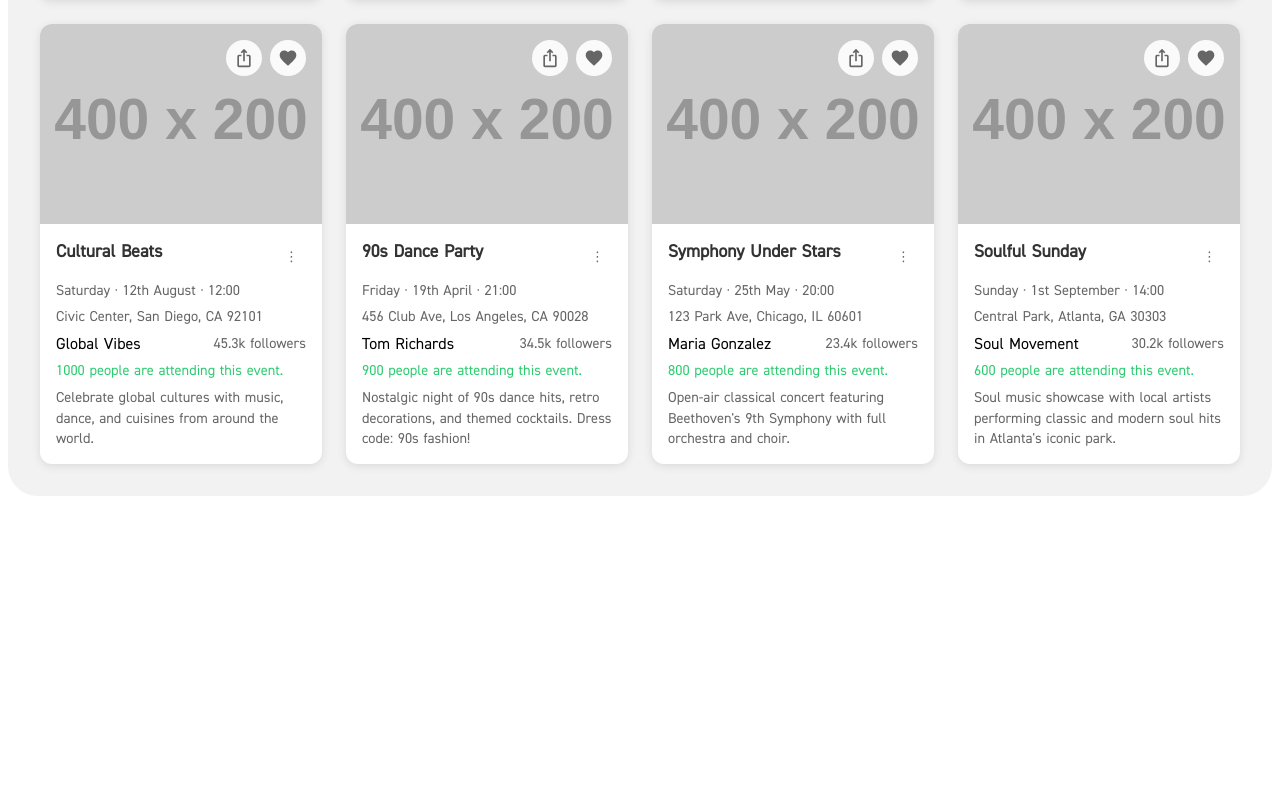
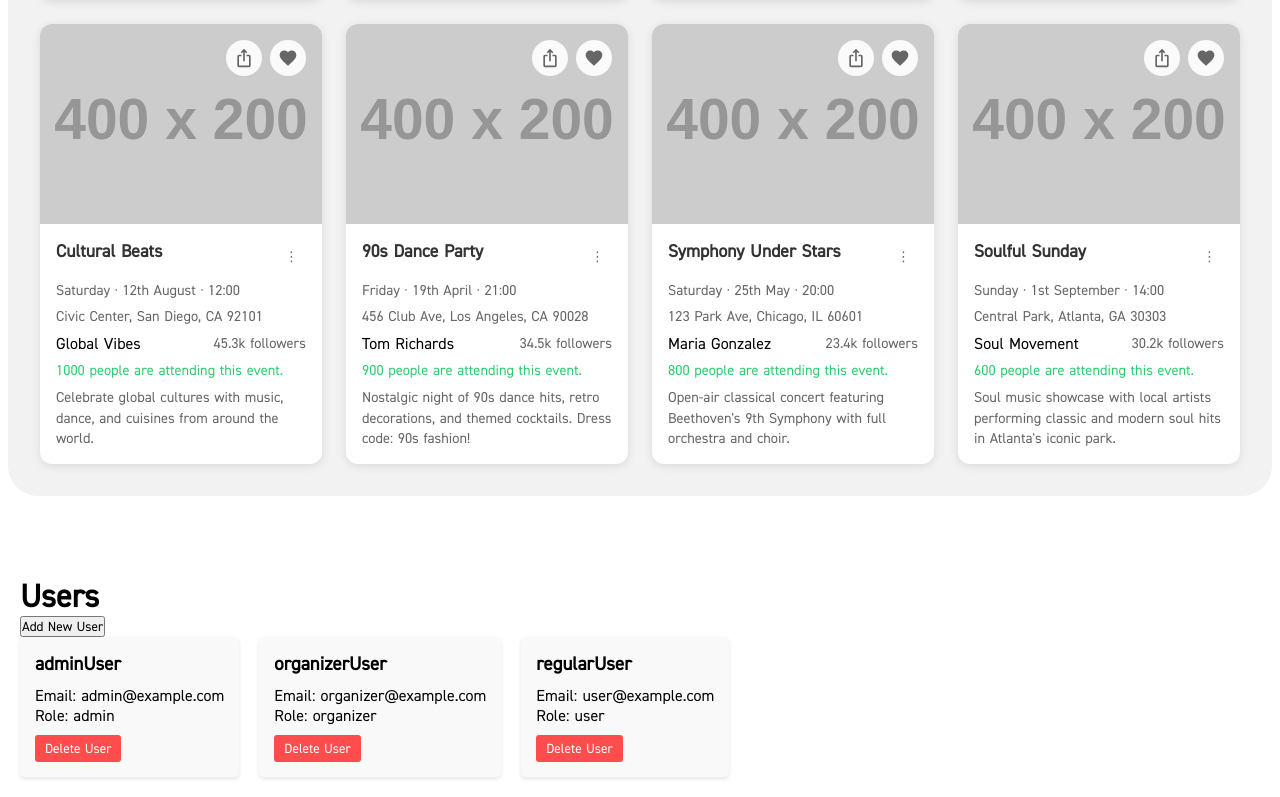
Before and after one commit to NikolozDvalishvili21/EventManagement, an Angular app in the folder myApp/: page / in a window 1280 px wide. Shown: the part 2628-3425 px from the top of the page. Before the commit the page ends 3184 px from the top, so only its background shows below. Built offline with nearby package versions, Linux system fonts and the light colour scheme.

Commit message:
made users service needs fixing

```diff
--- /dev/null
+++ b/myApp/src/app/components/users/users.component.html
@@ -0,0 +1,13 @@
+<div class="container">
+  <h1>Users</h1>
+  <button (click)="addUser()">Add New User</button>
+
+  <div class="user-list">
+    <div class="user-card" *ngFor="let user of users">
+      <h3>{{ user.username }}</h3>
+      <p>Email: {{ user.email }}</p>
+      <p>Role: {{ user.role }}</p>
+      <button (click)="deleteUser(user.id)">Delete User</button>
+    </div>
+  </div>
+</div>
--- /dev/null
+++ b/myApp/src/app/components/users/users.component.scss
@@ -0,0 +1,34 @@
+.container {
+  padding: 20px;
+
+  .user-list {
+    display: flex;
+    flex-wrap: wrap;
+    gap: 20px;
+
+    .user-card {
+      background-color: #f9f9f9;
+      padding: 15px;
+      border-radius: 5px;
+      box-shadow: 0 2px 4px rgba(0, 0, 0, 0.1);
+
+      h3 {
+        margin: 0 0 10px;
+      }
+
+      button {
+        margin-top: 10px;
+        background-color: #ff4c4c;
+        color: white;
+        border: none;
+        padding: 5px 10px;
+        border-radius: 3px;
+        cursor: pointer;
+
+        &:hover {
+          background-color: #ff2626;
+        }
+      }
+    }
+  }
+}
--- /dev/null
+++ b/myApp/src/app/components/users/users.component.ts
@@ -0,0 +1,42 @@
+import { Component, OnInit } from '@angular/core';
+import { CommonModule } from '@angular/common';
+import { UserService } from '../../services/user.service';
+import { User } from '../../models/user.model';
+
+@Component({
+  selector: 'app-users',
+  standalone: true,
+  imports: [CommonModule],
+  templateUrl: './users.component.html',
+  styleUrls: ['./users.component.scss'],
+})
+export class UsersComponent implements OnInit {
+  users: User[] = [];
+
+  constructor(private userService: UserService) {}
+
+  ngOnInit(): void {
+    this.fetchUsers();
+  }
+
+  fetchUsers(): void {
+    this.users = this.userService.getAllUsers();
+  }
+
+  addUser(): void {
+    const newUser: User = {
+      id: 0,
+      username: 'newUser',
+      email: 'newuser@example.com',
+      password: 'password123',
+      role: 'user',
+    };
+    this.userService.addUser(newUser);
+    this.fetchUsers(); // Refresh the user list
+  }
+
+  deleteUser(id: number): void {
+    this.userService.deleteUser(id);
+    this.fetchUsers(); // Refresh the user list
+  }
+}
--- a/myApp/src/app/pages/homepage/homepage.component.html
+++ b/myApp/src/app/pages/homepage/homepage.component.html
@@ -2,3 +2,4 @@
 <app-popular-sect></app-popular-sect>
 <app-events></app-events>
 <app-free-events></app-free-events>
+<app-users></app-users>
--- a/myApp/src/app/pages/homepage/homepage.component.ts
+++ b/myApp/src/app/pages/homepage/homepage.component.ts
@@ -3,9 +3,10 @@ import { HeaderComponent } from "../../components/header/header.component";
 import { PopularSectComponent } from '../../components/popular-sect/popular-sect.component';
 import { EventsComponent } from '../../components/events/events.component';
 import { FreeEventsComponent } from '../../components/free-events/free-events.component';
+import { UsersComponent } from '../../components/users/users.component';
 @Component({
   selector: 'app-homepage',
-  imports: [HeaderComponent, PopularSectComponent, EventsComponent, FreeEventsComponent],
+  imports: [HeaderComponent, PopularSectComponent, EventsComponent, FreeEventsComponent, UsersComponent],
   templateUrl: './homepage.component.html',
   styleUrl: './homepage.component.scss'
 })
--- /dev/null
+++ b/myApp/src/app/services/user.service.ts
@@ -0,0 +1,61 @@
+import { Injectable } from '@angular/core';
+import { User } from '../models/user.model';
+
+@Injectable({
+  providedIn: 'root', // Makes the service globally available
+})
+export class UserService {
+  private users: User[] = [
+    {
+      id: 1,
+      username: 'adminUser',
+      email: 'admin@example.com',
+      password: 'admin123',
+      role: 'admin',
+    },
+    {
+      id: 2,
+      username: 'organizerUser',
+      email: 'organizer@example.com',
+      password: 'organizer123',
+      role: 'organizer',
+    },
+    {
+      id: 3,
+      username: 'regularUser',
+      email: 'user@example.com',
+      password: 'user123',
+      role: 'user',
+    },
+  ];
+
+  getAllUsers(): User[] {
+    return this.users;
+  }
+
+  getUserById(id: number): User | undefined {
+    return this.users.find((user) => user.id === id);
+  }
+
+  addUser(user: User): void {
+    user.id = this.generateId();
+    this.users.push(user);
+  }
+
+  updateUser(id: number, updatedUser: Partial<User>): void {
+    const userIndex = this.users.findIndex((user) => user.id === id);
+    if (userIndex !== -1) {
+      this.users[userIndex] = { ...this.users[userIndex], ...updatedUser };
+    }
+  }
+
+  deleteUser(id: number): void {
+    this.users = this.users.filter((user) => user.id !== id);
+  }
+
+  private generateId(): number {
+    return this.users.length > 0
+      ? Math.max(...this.users.map((u) => u.id)) + 1
+      : 1;
+  }
+}
```
Also changed, not shown: myApp/src/app/models/user.model.ts (added, +7 -0 lines).
